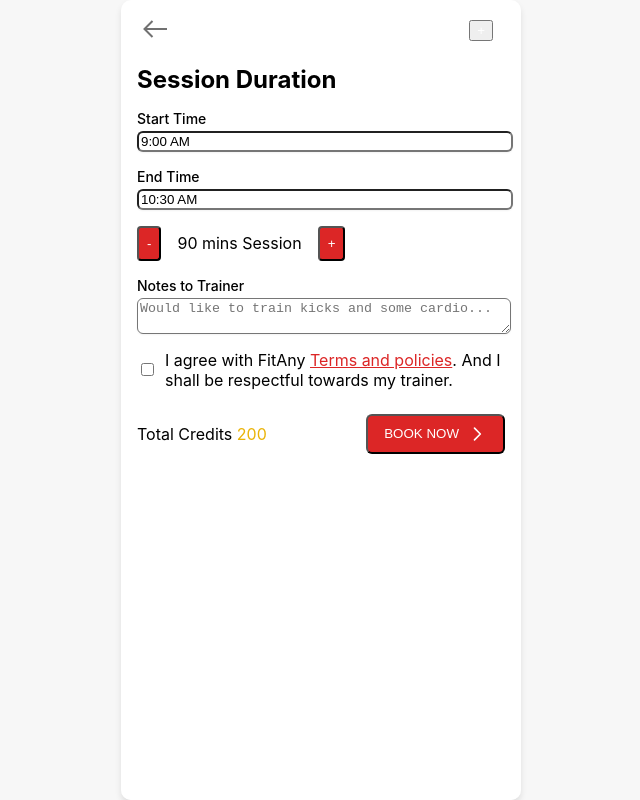
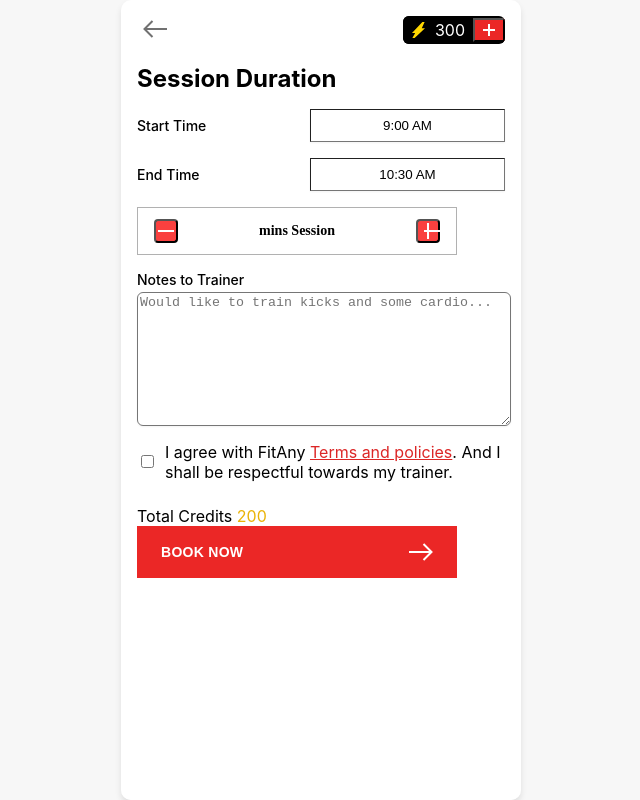
Before and after one commit to me-sreekanth/maf-student-app, a React (Create React App) app: page /session-duration in a window 1280 px wide. Shown: the whole page, without its empty margins (319-959 px from the left). Built offline with nearby package versions, Linux system fonts and the light colour scheme.

Commit message:
UI enhancements

```diff
--- /dev/null
+++ b/src/components/SessionDurationCounter.js
@@ -0,0 +1,94 @@
+import React from "react";
+
+const SessionDurationCounter = ({ duration, onIncrease, onDecrease }) => {
+  return (
+    <div
+      className="flex justify-between items-center"
+      style={{
+        boxSizing: "border-box",
+        padding: "10px 16px",
+        border: "1px solid #B1B1B1",
+        width: "320px",
+        height: "48px",
+      }}
+    >
+      <button
+        onClick={onDecrease}
+        className="relative flex justify-center items-center"
+        style={{
+          width: "24px",
+          height: "24px",
+          background: "#FA403F",
+          borderRadius: "4px",
+        }}
+        disabled={duration <= 30}
+      >
+        <div
+          style={{
+            width: "16px",
+            height: "2px",
+            backgroundColor: "#FFFFFF",
+            position: "absolute",
+          }}
+        />
+      </button>
+
+      <div
+        className="flex justify-center items-center"
+        style={{
+          fontFamily: "Manrope",
+          fontWeight: 800,
+          fontSize: "14px",
+          lineHeight: "16px",
+          textAlign: "center",
+          width: "110px",
+          height: "17px",
+        }}
+      >
+        {duration} mins Session
+      </div>
+
+      <button
+        onClick={onIncrease}
+        className="relative flex justify-center items-center"
+        style={{
+          width: "24px",
+          height: "24px",
+          background: "#FA403F",
+          borderRadius: "4px",
+        }}
+      >
+        <div
+          style={{
+            width: "16px",
+            height: "16px",
+            position: "relative",
+          }}
+        >
+          <div
+            style={{
+              width: "16px",
+              height: "2px",
+              backgroundColor: "#FFFFFF",
+              position: "absolute",
+              top: "50%",
+              transform: "translateY(-50%)",
+            }}
+          />
+          <div
+            style={{
+              width: "2px",
+              height: "16px",
+              backgroundColor: "#FFFFFF",
+              position: "absolute",
+              left: "50%",
+              transform: "translateX(-50%)",
+            }}
+          />
+        </div>
+      </button>
+    </div>
+  );
+};
+
+export default SessionDurationCounter;
--- a/src/index.css
+++ b/src/index.css
@@ -18,6 +18,7 @@ code {
 .app-container {
   width: 100%;
   max-width: 400px; /* Example width for mobile screens */
+  min-width: 400px;
   height: 100vh; /* Ensures the container height matches the viewport height */
   margin: 0 auto; /* Center the container */
   background-color: #fff;
--- a/src/screens/SelectAddress.js
+++ b/src/screens/SelectAddress.js
@@ -29,12 +29,6 @@ const SelectAddress = () => {
     <div className="min-h-screen bg-gray-100 p-4">
       <header className="flex justify-between items-center mb-4">
         <BackIcon />
-        <div className="flex items-center">
-          <div className="flex items-center bg-gray-700 text-white px-3 py-1 rounded-md">
-            <span className="mr-2">100</span>
-            <button className="text-white text-lg">+</button>
-          </div>
-        </div>
       </header>
 
       <section className="mb-8">
--- a/src/screens/SessionDuration.js
+++ b/src/screens/SessionDuration.js
@@ -1,7 +1,10 @@
 import React, { useState } from "react";
 import { useNavigate } from "react-router-dom";
-import TimePicker from "./TimePicker"; // Make sure this path is correct
+import TimePicker from "./TimePicker"; // Ensure this path is correct
 import BackIcon from "../components/BackIcon";
+import { PrimaryButton } from "../components/Button";
+import SessionDurationCounter from "../components/SessionDurationCounter";
+import CreditsBalance from "../components/CreditBalance";
 
 const SessionDuration = () => {
   const navigate = useNavigate();
@@ -20,7 +23,6 @@ const SessionDuration = () => {
       setEndTime(newTime);
     }
     setShowTimePicker(false);
-    // Optionally, recalculate the session duration here
   };
 
   const handleBookNow = () => {
@@ -32,20 +34,18 @@ const SessionDuration = () => {
   };
 
   return (
-    <div className="min-h-screen bg-gray-100 p-4">
+    <div className="min-h-screen bg-gray-100 p-4 relative">
       <header className="flex justify-between items-center mb-4">
         <BackIcon />
-        <div className="flex items-center">
-          <div className="flex items-center bg-gray-700 text-white px-3 py-1 rounded-md">
-            <span className="mr-2">100</span>
-            <button className="text-white text-lg">+</button>
-          </div>
-        </div>
+        <CreditsBalance balance={300} />
       </header>
 
       <section>
         <h1 className="text-2xl font-bold mb-4">Session Duration</h1>
+
+        {/* Start Time Row */}
         <div className="mb-4">
+          <div className="flex justify-between items-center">
             <label className="block text-sm font-medium text-gray-700">
               Start Time
             </label>
@@ -56,10 +56,14 @@ const SessionDuration = () => {
                 setPickerType("start");
                 setShowTimePicker(true);
               }}
-            className="mt-1 block w-full rounded-md border-gray-300 shadow-sm"
+              className="block text-center border border-gray-400 shadow-sm p-2"
             />
           </div>
+        </div>
+
+        {/* End Time Row */}
         <div className="mb-4">
+          <div className="flex justify-between items-center">
             <label className="block text-sm font-medium text-gray-700">
               End Time
             </label>
@@ -70,29 +74,21 @@ const SessionDuration = () => {
                 setPickerType("end");
                 setShowTimePicker(true);
               }}
-            className="mt-1 block w-full rounded-md border-gray-300 shadow-sm"
+              className="block text-center border border-gray-400 shadow-sm p-2"
+            />
+          </div>
+        </div>
+
+        {/* Session Duration Counter */}
+        <div className="mb-4">
+          <SessionDurationCounter
+            sessionDuration={sessionDuration}
+            decrementDuration={() => setSessionDuration(sessionDuration - 30)}
+            incrementDuration={() => setSessionDuration(sessionDuration + 30)}
           />
         </div>
 
-        <div className="mb-4">
-          <div className="flex items-center">
-            <button
-              onClick={() => setSessionDuration(sessionDuration - 30)}
-              className="p-2 rounded bg-red-600 text-white"
-              disabled={sessionDuration <= 30}
-            >
-              -
-            </button>
-            <span className="mx-4">{sessionDuration} mins Session</span>
-            <button
-              onClick={() => setSessionDuration(sessionDuration + 30)}
-              className="p-2 rounded bg-red-600 text-white"
-            >
-              +
-            </button>
-          </div>
-        </div>
-
+        {/* Notes Section */}
         <div className="mb-4">
           <label className="block text-sm font-medium text-gray-700">
             Notes to Trainer
@@ -101,10 +97,11 @@ const SessionDuration = () => {
             value={notes}
             onChange={(e) => setNotes(e.target.value)}
             placeholder="Would like to train kicks and some cardio..."
-            className="mt-1 block w-full rounded-md border-gray-300 shadow-sm"
+            className="mt-1 block w-full rounded-md border-gray-400 shadow-sm h-32"
           ></textarea>
         </div>
 
+        {/* Agreement Section */}
         <div className="mb-4">
           <label className="flex items-center">
             <input
@@ -123,38 +120,25 @@ const SessionDuration = () => {
           </label>
         </div>
 
-        <div className="flex justify-between items-center mt-6">
+        {/* Total Credits and Book Now Button */}
+        <div className="flex-col justify-between items-center mt-6">
           <span className="text-lg">
             Total Credits <span className="text-yellow-500">200</span>
           </span>
-          <button
-            onClick={handleBookNow}
-            className="bg-red-600 text-white py-2 px-4 rounded-md flex items-center"
-          >
-            BOOK NOW
-            <svg
-              className="w-5 h-5 ml-2"
-              fill="none"
-              stroke="currentColor"
-              viewBox="0 0 24 24"
-              xmlns="http://www.w3.org/2000/svg"
-            >
-              <path
-                strokeLinecap="round"
-                strokeLinejoin="round"
-                strokeWidth="2"
-                d="M9 5l7 7-7 7"
-              ></path>
-            </svg>
-          </button>
+          <PrimaryButton label="BOOK NOW" onClick={handleBookNow} />
         </div>
       </section>
 
+      {/* Time Picker Modal */}
       {showTimePicker && (
+        <div className="fixed inset-0 bg-black bg-opacity-50 flex justify-center items-end z-50">
+          <div className="bg-white w-full max-w-sm p-4 rounded-t-md">
             <TimePicker
               onConfirm={handleTimeChange}
               onClose={() => setShowTimePicker(false)}
             />
+          </div>
+        </div>
       )}
     </div>
   );
--- a/src/screens/SetLocation.js
+++ b/src/screens/SetLocation.js
@@ -32,12 +32,6 @@ const SetLocation = () => {
     <div className="min-h-screen bg-gray-100 p-4">
       <header className="flex justify-between items-center mb-4">
         <BackIcon />
-        <div className="flex items-center">
-          <div className="flex items-center bg-gray-700 text-white px-3 py-1 rounded-md">
-            <span className="mr-2">100</span>
-            <button className="text-white text-lg">+</button>
-          </div>
-        </div>
       </header>
 
       <section className="mb-8">
--- a/src/screens/TimePicker.js
+++ b/src/screens/TimePicker.js
@@ -1,33 +1,93 @@
 import React, { useState } from "react";
+import { PrimaryButton } from "../components/Button";
 
 const TimePicker = ({ onConfirm, onClose }) => {
-  const [time, setTime] = useState("09:00 AM");
+  const [hour, setHour] = useState(9);
+  const [minute, setMinute] = useState(0);
+  const [period, setPeriod] = useState("AM");
 
   const handleConfirm = () => {
+    const time = `${hour.toString().padStart(2, "0")}:${minute
+      .toString()
+      .padStart(2, "0")} ${period}`;
     onConfirm(time);
-    onClose();
   };
 
   return (
-    <div className="fixed inset-0 bg-gray-800 bg-opacity-50 flex items-center justify-center">
-      <div className="bg-white p-4 rounded-lg shadow-lg w-64">
-        <h2 className="text-lg font-bold mb-4">Select Time</h2>
-        <input
-          type="time"
-          value={time}
-          onChange={(e) => setTime(e.target.value)}
-          className="block w-full mb-4 p-2 border rounded"
-        />
-        <div className="flex justify-between">
-          <button onClick={onClose} className="px-4 py-2 bg-gray-200 rounded">
-            Cancel
+    <div className="fixed inset-0 bg-black bg-opacity-50 flex justify-center items-end z-50">
+      <div className="bg-white w-full max-w-sm p-4 rounded-t-md">
+        <div className="flex justify-between items-center">
+          <div className="flex flex-col items-center">
+            <div className="overflow-y-scroll h-40">
+              {[...Array(12).keys()].map((h) => (
+                <div
+                  key={h}
+                  className={`p-2 cursor-pointer ${
+                    h + 1 === hour ? "text-red-600" : "text-gray-700"
+                  }`}
+                  onClick={() => setHour(h + 1)}
+                >
+                  {h + 1}
+                </div>
+              ))}
+            </div>
+            <span>Hours</span>
+          </div>
+
+          <div className="flex flex-col items-center">
+            <div className="overflow-y-scroll h-40">
+              {[...Array(60).keys()].map((m) => (
+                <div
+                  key={m}
+                  className={`p-2 cursor-pointer ${
+                    m === minute ? "text-red-600" : "text-gray-700"
+                  }`}
+                  onClick={() => setMinute(m)}
+                >
+                  {m.toString().padStart(2, "0")}
+                </div>
+              ))}
+            </div>
+            <span>Minutes</span>
+          </div>
+
+          <div className="flex flex-col items-center">
+            <div className="overflow-y-scroll h-40">
+              {["AM", "PM"].map((p) => (
+                <div
+                  key={p}
+                  className={`p-2 cursor-pointer ${
+                    p === period ? "text-red-600" : "text-gray-700"
+                  }`}
+                  onClick={() => setPeriod(p)}
+                >
+                  {p}
+                </div>
+              ))}
+            </div>
+            <span>AM/PM</span>
+          </div>
+        </div>
+
+        <div className="flex justify-between items-center mb-4">
+          <button onClick={onClose} className="p-2">
+            <svg
+              width="24"
+              height="24"
+              viewBox="0 0 24 24"
+              fill="none"
+              xmlns="http://www.w3.org/2000/svg"
+            >
+              <path
+                d="M6 18L18 6M6 6l12 12"
+                stroke="black"
+                strokeWidth="2"
+                strokeLinecap="round"
+                strokeLinejoin="round"
+              />
+            </svg>
           </button>
-          <button
-            onClick={handleConfirm}
-            className="px-4 py-2 bg-red-600 text-white rounded"
-          >
-            Confirm
-          </button>
+          <PrimaryButton onClick={handleConfirm} label={"CONFIRM"} />
         </div>
       </div>
     </div>
--- a/src/screens/Trainers.js
+++ b/src/screens/Trainers.js
@@ -2,6 +2,7 @@ import React, { useState, useEffect } from "react";
 import { useNavigate, useLocation } from "react-router-dom";
 import TrainerListItem from "../components/TrainerListItem"; // Import the TrainerListItem component
 import BackIcon from "../components/BackIcon";
+import Title from "../components/Title";
 
 const Trainers = () => {
   const navigate = useNavigate();
@@ -75,11 +76,9 @@ const Trainers = () => {
         <BackIcon />
       </header>
 
-      <h3 className="font-bold text-gray-800 mb-4 text-black">
-        {/* Ensure the text is visible */}
-        // {view === "myTrainers" ? "MY TRAINERS" : "ALL TRAINERS"}
-      </h3>
-
+      <Title
+        text={view === "myTrainers" ? "// MY TRAINERS" : "// ALL TRAINERS"}
+      />
       {view === "allTrainers" && (
         <section className="mb-4">
           <input
```
Lines whose indentation alone changed are shown as unchanged.
